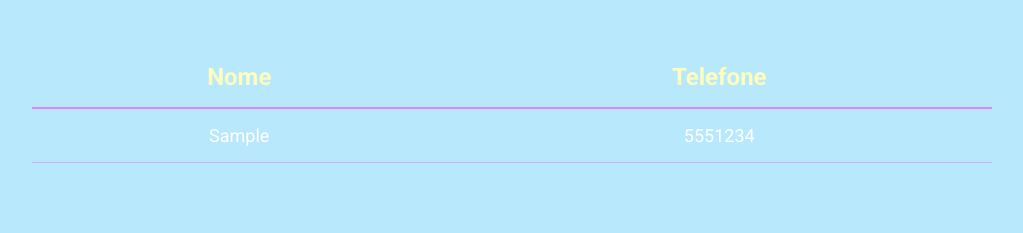
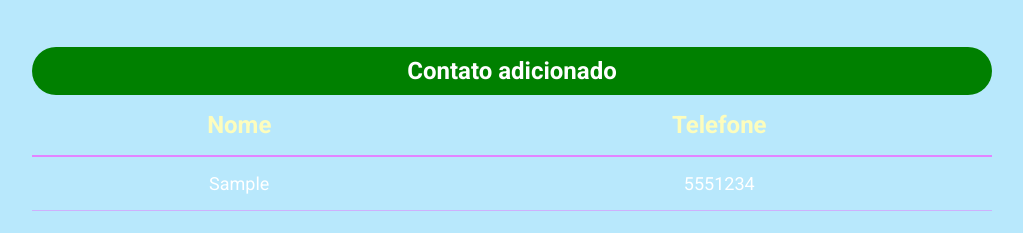
Before and after one commit to Talisson-b/agenda_de_contatos, a plain HTML site: page index.html in a window 1280 px wide. Both pictures are taken after typing "Sample", "5551234" into the empty fields and a click on the button "Cadastrar". Shown: the part 251-484 px from the top of the page, without its empty margins (128-1151 px from the left). Drawn offline with Linux system fonts and the light colour scheme.

Commit message:
incluindo menssagem de sucesso

```diff
--- a/index.html
+++ b/index.html
@@ -26,6 +26,7 @@
         </form>
         <div id="adicionado" class="nome-adc"><span >Nome já adicionado</span></div>
         <div id="numeroAdc" class="nome-adc"><span >Numero já adicionado</span></div>
+        <div id="adsucesso" class="sucesso"><span >Contato adicionado</span></div>
         <table cellspacing=" 0">
             <thead>
                 <tr>
--- a/main.js
+++ b/main.js
@@ -29,7 +29,7 @@ function adicionaLinha () {
         contato.push(inputNomeContato.value)
         numero.push(inputNumeroContato.value)
 
-
+        document.querySelector('#adsucesso').style.display = 'block'
         let linha = '<tr>';
         linha += `
         <td>${inputNomeContato.value}</td>`
@@ -45,6 +45,8 @@ function adicionaLinha () {
 form.addEventListener('input', () => {
     document.querySelector('#adicionado').style.display = 'none'
     document.querySelector('#numeroAdc').style.display = 'none'
+    document.querySelector('#adsucesso').style.display = 'none'
+
 })
 
 function atualizaTabela () {
--- a/style.css
+++ b/style.css
@@ -105,12 +105,32 @@ table td {
     width: 100%;
     align-items: center;
     justify-content: center;
+    border-radius: 25px;
     display: none;
 }
 
-span {
+.nome-adc span {
     background-color: red;
     color: #fff;
     font-size: 24px;
     font-weight: bold;
 }
+
+.sucesso {
+    background-color: green;
+    padding: 10px 10px;
+    display: flex;
+    text-align: center;
+    width: 100%;
+    align-items: center;
+    justify-content: center;
+    border-radius: 25px;
+    display: none;
+}
+
+.sucesso span {
+    background-color: green;
+    color: #fff;
+    font-size: 24px;
+    font-weight: bold;
+}
```
